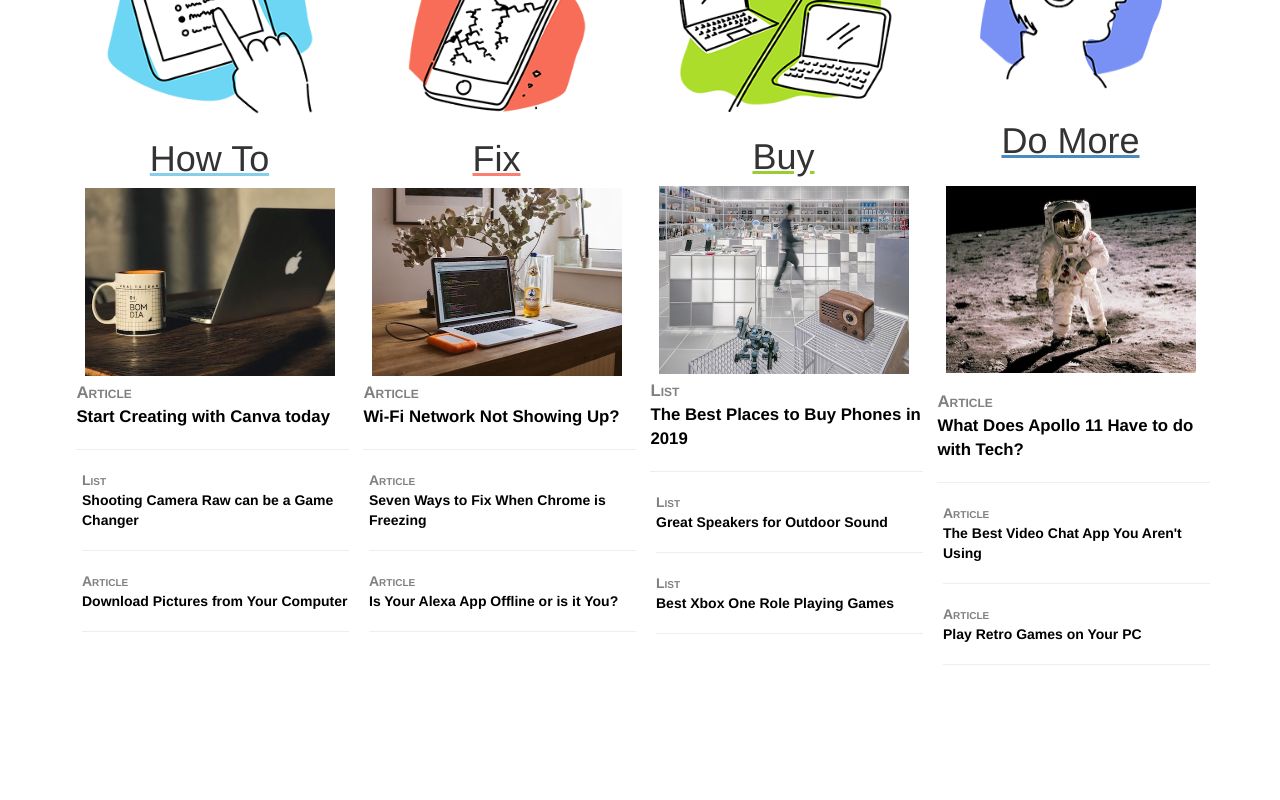
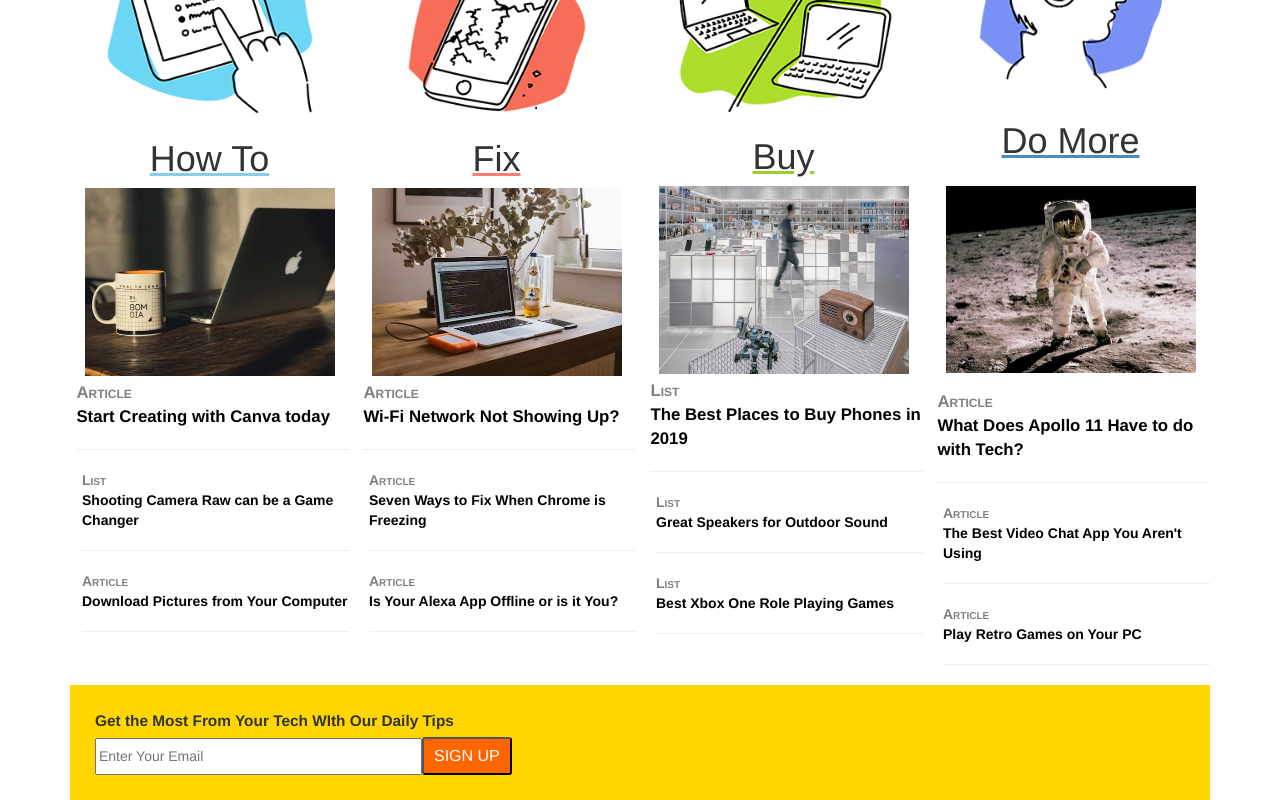
Before and after one commit to tessasullivan/lifewire-angular-v2, an Angular app: page / in a window 1280 px wide. Shown: the part 234-1034 px from the top of the page. Before the commit the page ends 919 px from the top, so only its background shows below. Built offline with nearby package versions, Linux system fonts and the light colour scheme.

Commit message:
Added connect component

```diff
--- a/src/app/app.component.html
+++ b/src/app/app.component.html
@@ -5,3 +5,4 @@
   [tfBuySection]="buySection"
   [tfDoMoreSection]="doMoreSection"
 ></top-fold>
+<connect></connect>
--- a/src/app/app.module.ts
+++ b/src/app/app.module.ts
@@ -5,12 +5,14 @@ import { AppRoutingModule } from './app-routing.module';
 import { AppComponent } from './app.component';
 import { HeaderComponent } from './header/header.component';
 import { TopFoldComponent } from './top-fold/top-fold.component';
+import { ConnectComponent } from './connect/connect.component';
 
 @NgModule({
   declarations: [
     AppComponent,
     HeaderComponent,
-    TopFoldComponent
+    TopFoldComponent,
+    ConnectComponent
   ],
   imports: [
     BrowserModule,
--- /dev/null
+++ b/src/app/connect/connect.component.css
@@ -0,0 +1,20 @@
+.grid {
+  background-color: gold;
+}
+form {
+  padding: 25px;
+}
+input {
+  width: 30%;
+  line-height: 2.2em;
+}
+label {
+  font-size: 1.1em;
+}
+button {
+  background-color: #ff6600;
+  color: white;
+  font-size: 16px;
+  line-height: 1.5em;
+
+}
--- /dev/null
+++ b/src/app/connect/connect.component.html
@@ -0,0 +1,10 @@
+
+<div class="grid">
+  <div>
+    <form action="https://lifewire.com/newsletter/signup" method="POST">
+      <label for="email">Get the Most From Your Tech WIth Our Daily Tips</label><br/>
+      <input name="email" type="email" placeholder="Enter Your Email" required pattern="\b[A-Za-z0-9._%+-]+@[A-Za-z0-9.-]+\.[A-Za-z]{2,4}\b"/>
+      <button class='btn-sm'>SIGN UP</button>
+    </form>
+  </div>
+</div>
--- /dev/null
+++ b/src/app/connect/connect.component.ts
@@ -0,0 +1,15 @@
+import { Component, OnInit } from '@angular/core';
+
+@Component({
+  selector: 'connect',
+  templateUrl: './connect.component.html',
+  styleUrls: ['./connect.component.css']
+})
+export class ConnectComponent implements OnInit {
+
+  constructor() { }
+
+  ngOnInit() {
+  }
+
+}
```
Also changed, not shown: 1 other file (tests, documents, lock files or other folders).
